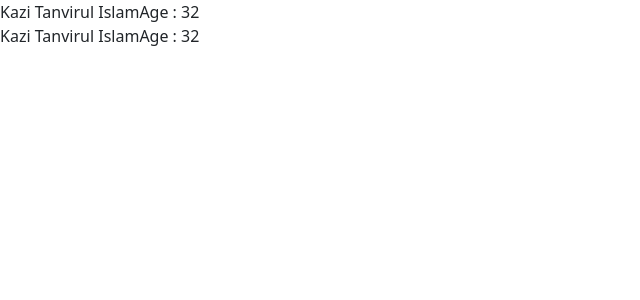
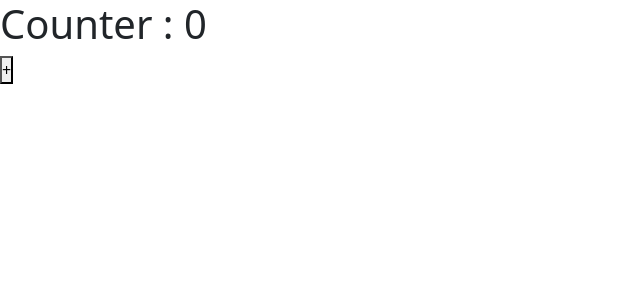
Before and after one commit to bappykti/first-reactApp, a React (Create React App) app: page / in a window 1280 px wide. Shown: the top 300 px of the page, without its empty margins (0-640 px from the left). Built offline with nearby package versions, Linux system fonts and the light colour scheme.

Commit message:
lifeCycle method

```diff
--- /dev/null
+++ b/src/App21.js
@@ -0,0 +1,13 @@
+// lifecycle
+import React from 'react'
+import LifeCycle from './components/LifeCycle/LifeCycle';
+
+const App21 = () => {
+  return (
+    <div>
+        <LifeCycle />
+    </div>
+  )
+}
+
+export default App21;
--- /dev/null
+++ b/src/components/LifeCycle/LifeCycle.js
@@ -0,0 +1,44 @@
+// lifeCycle
+import React, { Component } from 'react';
+
+// Mounting --> constructor --> render --> componentDidMount
+// Updating --> state / props --> render -->
+// Unmounting
+
+class LifeCycle extends Component {
+    constructor(props) {
+      super(props)
+      console.log("constructor");
+
+      this.state = {
+          count : 0
+      };
+    }
+    shouldComponentUpdate(){
+        console.log("shouldComponentUpdate");
+        return true;
+    }
+    componentDidMount(){
+          console.log("componentDidMount");
+    }
+    componentDidUpdate(){
+        console.log("componentDidUpdate")
+    }
+    handleIncrement = () => {
+        this.setState({
+            count : this.state.count + 1
+        })
+    }
+  render() {
+      console.log("Rendering");
+    return (
+      <div>
+          <h1>Counter : {this.state.count}</h1>
+          <button onClick={this.handleIncrement}>
+              +
+          </button>
+      </div>
+    )
+  }
+}
+export default LifeCycle;
--- a/src/index.js
+++ b/src/index.js
@@ -21,7 +21,9 @@ import 'bootstrap/dist/css/bootstrap.min.css';
 // import App17 from "./App17";
 // import App18 from "./App18";
 // import App19 from "./App19";
-import App20 from "./App20";
+// import App20 from "./App20";
+import App21 from "./App21";
+
 
 
 
@@ -31,5 +33,5 @@ import App20 from "./App20";
 //   textAlign: "center",
 //   padding: "15px"
 // }
-ReactDOM.render(<App20 />, document.getElementById("root"));
+ReactDOM.render(<App21 />, document.getElementById("root"));
 // ReactDOM.render(<App1 />, document.getElementById("root"));
```
